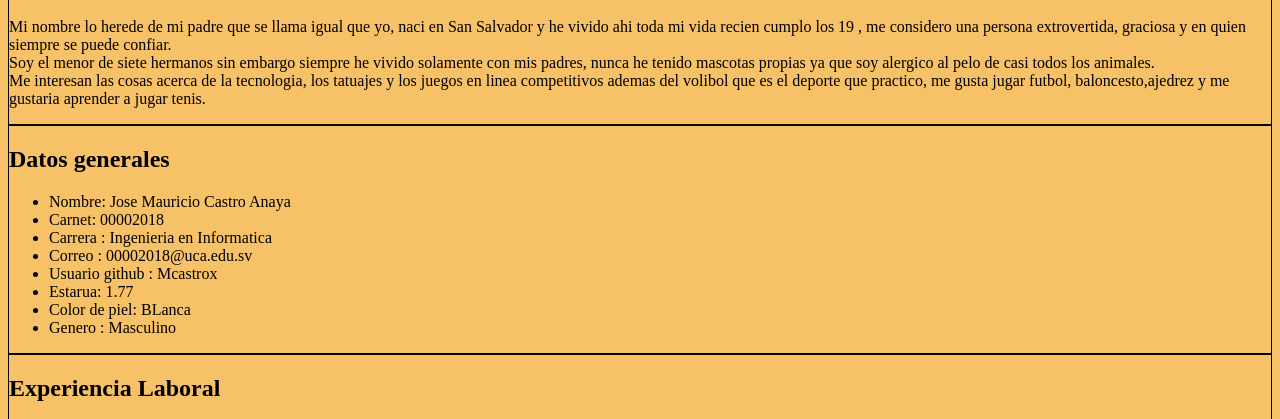
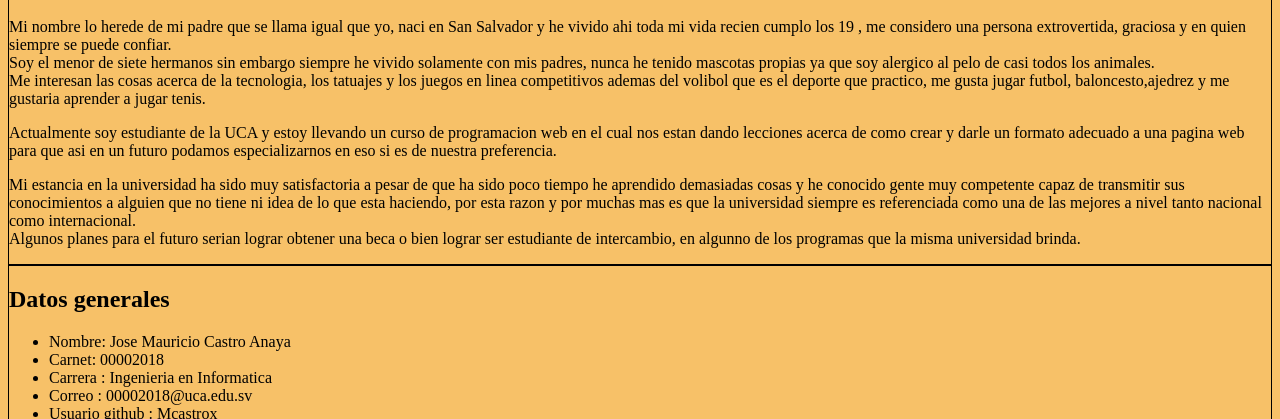
Before and after one commit to Mcastrox/Portafolio_PW0219_00002018, a plain HTML site: page Tarea1/About me .html in a window 1280 px wide. Shown: the part 869-1288 px from the top of the page. Drawn offline with Linux system fonts and the light colour scheme.

Commit message:
[tarea 1] extendi mas la biografia

```diff
--- a/Tarea1/About me .html
+++ b/Tarea1/About me .html
@@ -6,7 +6,7 @@
     <meta http-equiv="X-UA-Compatible" content="ie=edge">
     <title>About me </title>
 </head>
-<body bgcolor="#F7C168">
+<body bgcolor="#F7C168" >
     <header>
             <h1 align="center"> Jose Mauricio Castro Anaya </h1>
             <nav style="border-image: initial; border: 3px solid red;">
@@ -45,7 +45,20 @@
             Me interesan las cosas acerca de la tecnologia, los tatuajes y los juegos en linea competitivos
             ademas del volibol que es el deporte que practico, me gusta jugar futbol, baloncesto,ajedrez y me gustaria aprender a
             jugar tenis.<br>
+            <p> Actualmente soy estudiante de la UCA y estoy llevando un curso de programacion web en el cual nos estan dando
+                lecciones acerca de como crear y darle un formato adecuado a una pagina web para que asi en un futuro podamos
+                especializarnos en eso si es de nuestra preferencia.<br>
+    </p>
 
+
+        </p>
+        <p>
+            Mi estancia en la universidad ha sido muy satisfactoria a pesar de que ha sido poco tiempo
+            he aprendido demasiadas cosas y he conocido gente muy competente capaz de transmitir sus conocimientos
+            a alguien que no tiene ni idea de lo que esta haciendo, por esta razon y por muchas mas es que la universidad
+            siempre es referenciada como una de las mejores a nivel tanto nacional como internacional.<br>
+            Algunos planes para el futuro serian lograr obtener una beca o bien lograr ser estudiante de intercambio,
+            en algunno de los programas que la misma universidad brinda.
         </p>
 
     </section>
```
